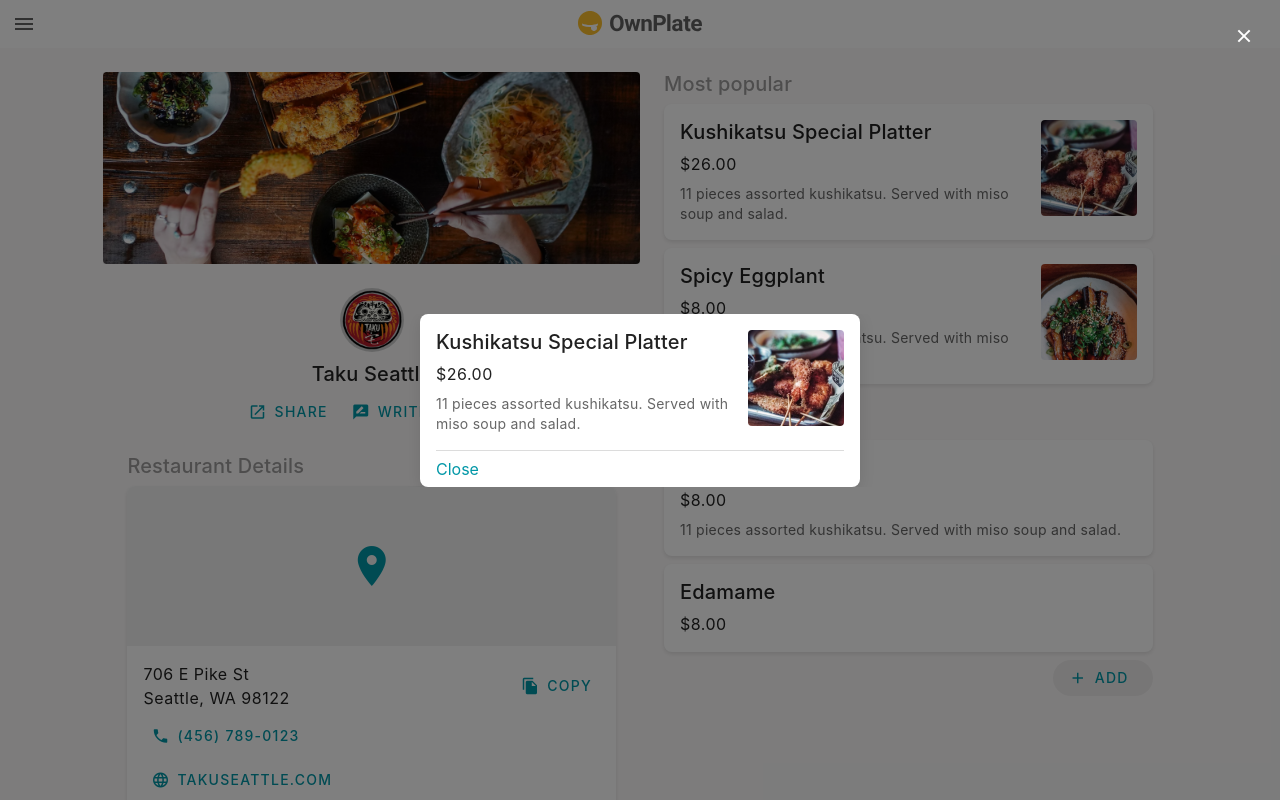
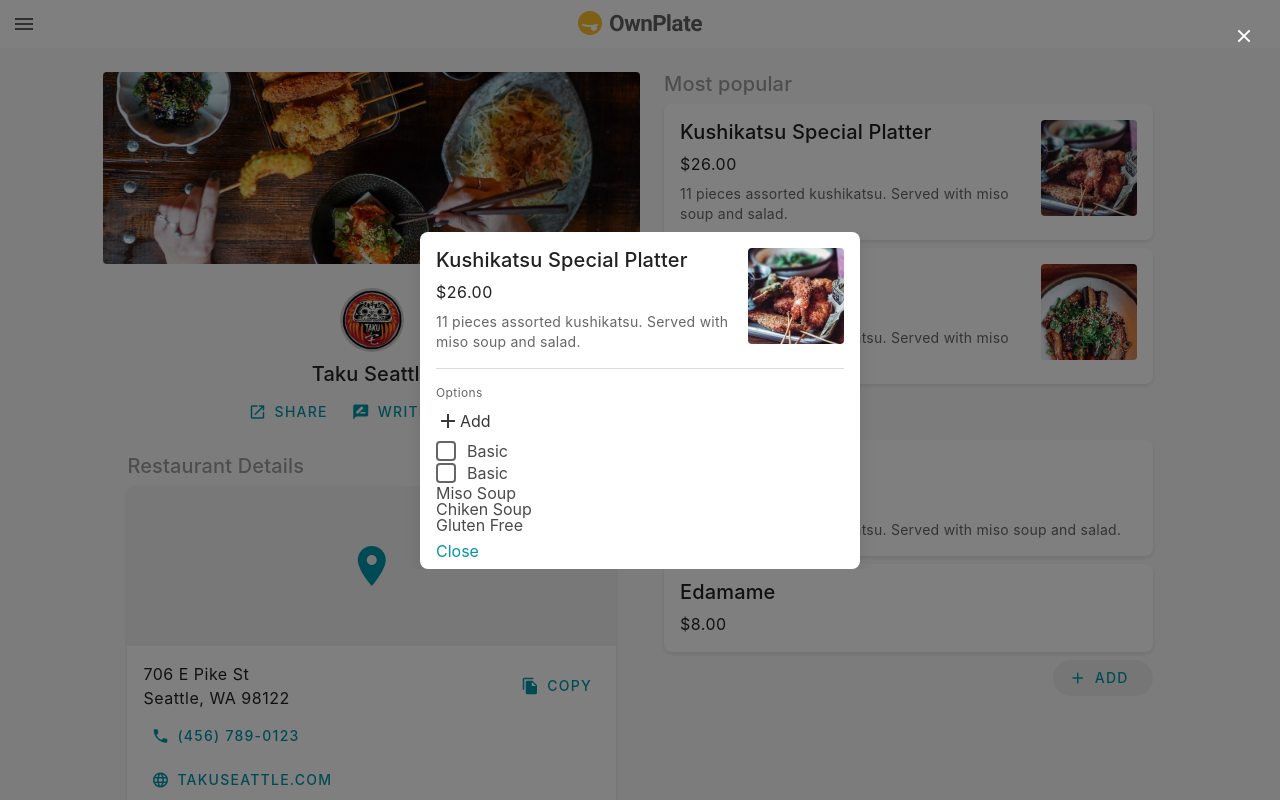
Before and after one commit to yutaok/ownplate-css, a Vue app: page /sample-user-restaurant in a window 1280 px wide. Both pictures are taken after a click on the element 908 px from the left and 172 px from the top of the page. Built offline with nearby package versions, Linux system fonts and the light colour scheme.

Commit message:
Check in.

```diff
--- a/src/assets/css/ownplate.scss
+++ b/src/assets/css/ownplate.scss
@@ -343,3 +343,10 @@
     max-height: calc(100vh - 256px);
   }
 }
+
+.b-checkbox.checkbox input[type="checkbox"] + .check {
+  border: 2px solid map-get($colors, text-black-medium);
+}
+.b-checkbox.checkbox input[type="checkbox"]:checked + .check {
+  background-color: map-get($colors, primary);
+}
--- a/src/components/SampleUserRestaurant.vue
+++ b/src/components/SampleUserRestaurant.vue
@@ -159,7 +159,35 @@
                         />
                       </div>
                     </div>
-                    <hr class="devider m-l-16 m-r-16 m-t-0 m-b-0" />
+
+                    <div class="m-l-16 m-r-16">
+                      <hr class="devider m-t-0 m-b-0" />
+                      <div class="m-t-16">
+                        <div class="t-caption c-text-black-medium">Options</div>
+                        <ul>
+                          <li>
+                            <div class="button">
+                              <i class="material-icons">add</i>
+                              <span>Add</span>
+                            </div>
+                          </li>
+                          <li>
+                            <b-checkbox>Basic</b-checkbox>
+                          </li>
+                          <li>
+                            <b-checkbox>Basic</b-checkbox>
+                          </li>
+                          <li>
+                            <ul>
+                              <li>Miso Soup</li>
+                              <li>Chiken Soup</li>
+                            </ul>
+                          </li>
+                          <li>Gluten Free</li>
+                        </ul>
+                      </div>
+                    </div>
+
                     <div class="op-button-pill" @click="isCardModalActive = false">Close</div>
                   </div>
                 </div>
```
